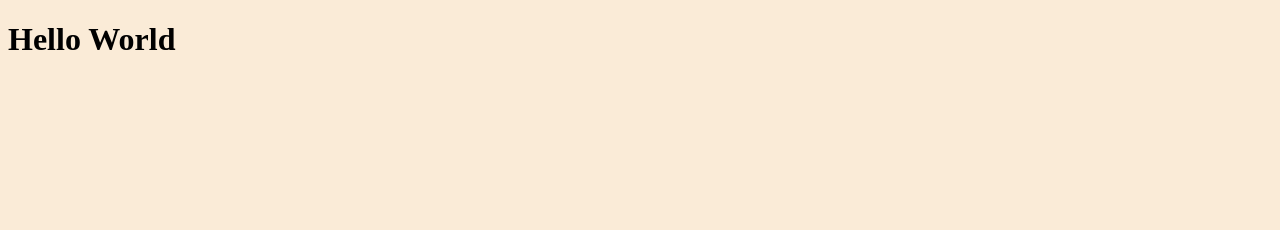
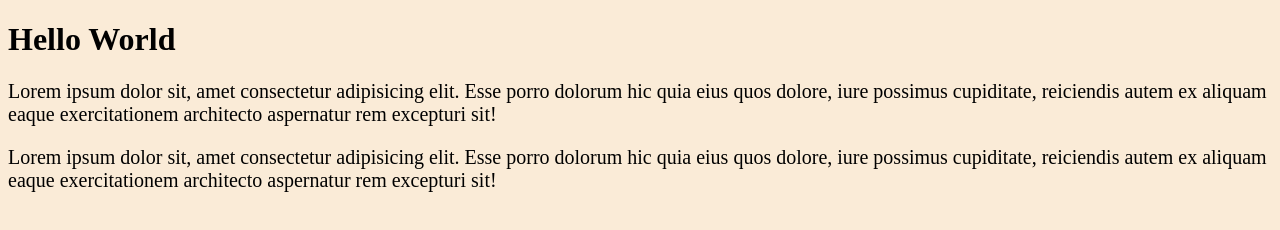
Before and after one commit to khurramkhan-kk/samplefolder, a plain HTML site: page index.html in a window 1280 px wide. Drawn offline with Linux system fonts and the light colour scheme.

Commit message:
new css update

```diff
--- a/index.html
+++ b/index.html
@@ -11,6 +11,8 @@
 
 <body>
     <h1>Hello World</h1>
+    <p>Lorem ipsum dolor sit, amet consectetur adipisicing elit. Esse porro dolorum hic quia eius quos dolore, iure possimus cupiditate, reiciendis autem ex aliquam eaque exercitationem architecto aspernatur rem excepturi sit!</p>
+    <p>Lorem ipsum dolor sit, amet consectetur adipisicing elit. Esse porro dolorum hic quia eius quos dolore, iure possimus cupiditate, reiciendis autem ex aliquam eaque exercitationem architecto aspernatur rem excepturi sit!</p>
 </body>
 
 </html>
--- a/style/style.css
+++ b/style/style.css
@@ -2,3 +2,8 @@ body {
     background-color: antiquewhite;
     color : "red"
 }
+
+
+p{
+    font-size: 20px;
+}
```
